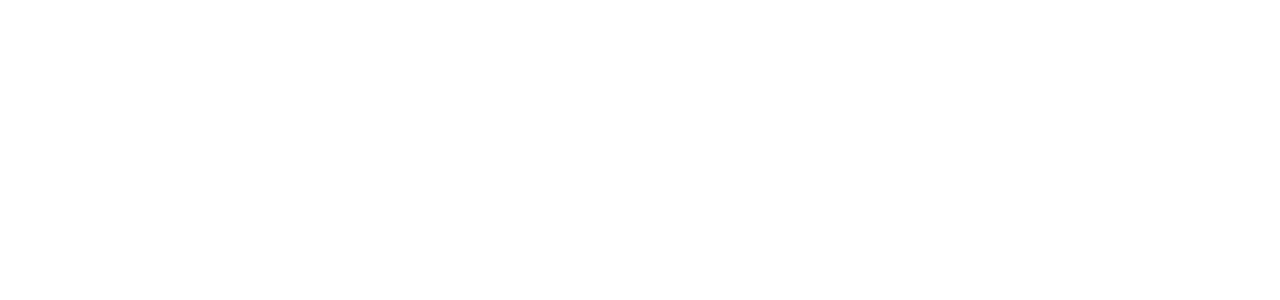
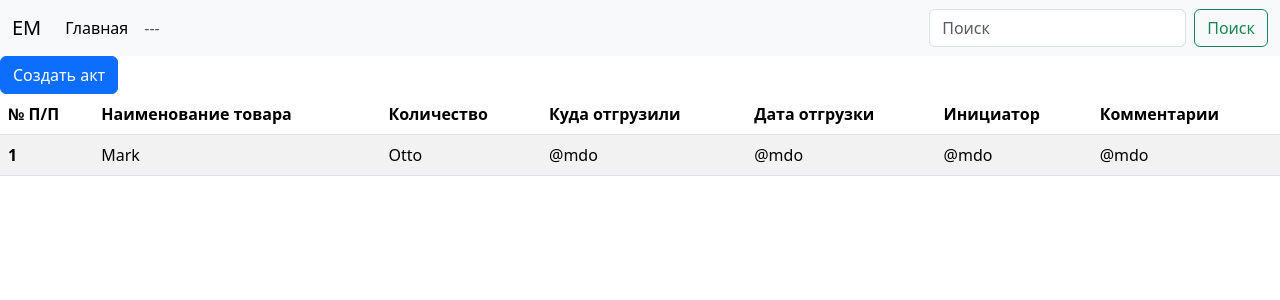
Before and after one commit to Starkrus/projects-and-tasks, a PHP site: page / in a window 1280 px wide. Before the commit the part shown is empty. Shown: the top 300 px of the page. Run offline with PHP 8.4, Linux system fonts and the light colour scheme.

Commit message:
creating a table

```diff
--- a/projects/Acts, shipment/public/index.php
+++ b/projects/Acts, shipment/public/index.php
@@ -5,9 +5,64 @@
     <meta name="viewport"
           content="width=device-width, user-scalable=no, initial-scale=1.0, maximum-scale=1.0, minimum-scale=1.0">
     <meta http-equiv="X-UA-Compatible" content="ie=edge">
+    <link href="https://cdn.jsdelivr.net/npm/bootstrap@5.3.3/dist/css/bootstrap.min.css" rel="stylesheet"
+          integrity="sha384-QWTKZyjpPEjISv5WaRU9OFeRpok6YctnYmDr5pNlyT2bRjXh0JMhjY6hW+ALEwIH" crossorigin="anonymous">
     <title>Document</title>
+
 </head>
 <body>
+<nav class="navbar navbar-expand-lg bg-body-tertiary">
+    <div class="container-fluid">
+        <a class="navbar-brand" href="#">ЕМ</a>
+        <button class="navbar-toggler" type="button" data-bs-toggle="collapse" data-bs-target="#navbarSupportedContent"
+                aria-controls="navbarSupportedContent" aria-expanded="false" aria-label="Переключатель навигации">
+            <span class="navbar-toggler-icon"></span>
+        </button>
+        <div class="collapse navbar-collapse" id="navbarSupportedContent">
+            <ul class="navbar-nav me-auto mb-2 mb-lg-0">
+                <li class="nav-item">
+                    <a class="nav-link active" aria-current="page" href="#">Главная</a>
+                </li>
+                <li class="nav-item">
+                    <a class="nav-link" href="#">---</a>
+                </li>
+            </ul>
+            <form class="d-flex" role="search">
+                <input class="form-control me-2" type="search" placeholder="Поиск" aria-label="Поиск">
+                <button class="btn btn-outline-success" type="submit">Поиск</button>
+            </form>
+        </div>
+    </div>
+</nav>
 
+<section>
+    <form>
+        <button type="button" class="btn btn-primary">Создать акт</button>
+    </form>
+    <table class="table table-striped table-hover">
+        <thead>
+        <tr>
+            <th scope="col">№ П/П</th>
+            <th scope="col">Наименование товара</th>
+            <th scope="col">Количество</th>
+            <th scope="col">Куда отгрузили</th>
+            <th scope="col">Дата отгрузки</th>
+            <th scope="col">Инициатор</th>
+            <th scope="col">Комментарии</th>
+        </tr>
+        </thead>
+        <tbody>
+        <tr>
+            <th scope="row">1</th>
+            <td>Mark</td>
+            <td>Otto</td>
+            <td>@mdo</td>
+            <td>@mdo</td>
+            <td>@mdo</td>
+            <td>@mdo</td>
+        </tr>
+        </tbody>
+    </table>
+</section>
 </body>
 </html>
```
